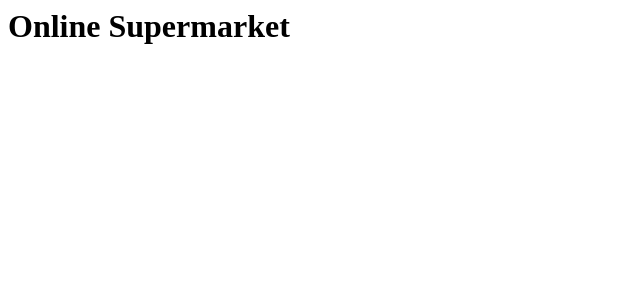
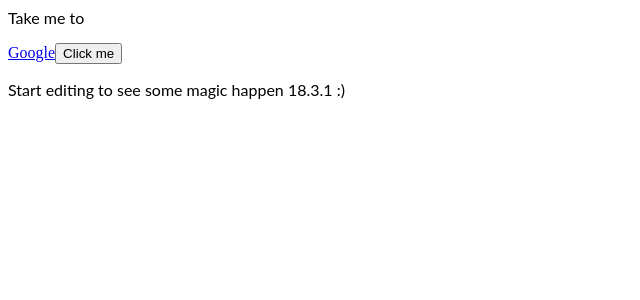
Before and after one commit to maheshmnj/react-ecommerce, a React (Create React App) app: page / in a window 1280 px wide. Shown: the top 300 px of the page, without its empty margins (0-640 px from the left). Built offline with nearby package versions, Linux system fonts and the light colour scheme.

Commit message:
add sample react components

```diff
--- a/src/App.tsx
+++ b/src/App.tsx
@@ -1,10 +1,21 @@
-import * as React from 'react';
-import './style.css';
+import * as React from "react";
+import "./style.css";
+import Link from "./components/Link";
+import Button from "./components/Button";
+import Container from "./components/Container";
 
 export default function App() {
+  function handleClick() {
+    console.log("Button clicked");
+  }
+
   return (
     <div>
-      <h1>Hello StackBlitz!</h1>
+      <p>Take me to</p>
+      <Container>
+        <Link href="https://google.com">Google</Link>
+        <Button onClick={handleClick}>Click me</Button>
+      </Container>
       <p>Start editing to see some magic happen {React.version} :)</p>
     </div>
   );
--- /dev/null
+++ b/src/components/Button.jsx
@@ -0,0 +1,7 @@
+import React from 'react';
+
+const Button = (props) => {
+    return <button onClick={props.onClick}>{props.children}</button>
+}
+
+export default Button;
--- /dev/null
+++ b/src/components/Container.jsx
@@ -0,0 +1,6 @@
+import React from 'react';
+export default function Container(props) {
+    return <div className="container">
+        {props.children}
+    </div>
+}
--- /dev/null
+++ b/src/components/Link.jsx
@@ -0,0 +1,6 @@
+import React from 'react';
+const Link = (props) => {
+    return <a href={props.href}>{props.children}</a>
+}
+
+export default Link;
--- a/src/index.tsx
+++ b/src/index.tsx
@@ -4,16 +4,13 @@ import { createRoot } from "react-dom/client";
 import App from "./App";
 
 const rootElement = document.getElementById("root");
+const root = document.querySelector("#root");
 if (rootElement === null) {
   throw new Error("Root element not found");
 } else {
-  const root = createRoot(rootElement);
-  const element = React.createElement('h1', {
-    className: 'title',
-  },
-    'Online Supermarket'
-  )
-  root.render(
-    element
-  );
+  // const root = createRoot(rootElement);
+  // root.render(
+
+  // );
+  createRoot(rootElement).render(<App />);
 }
```
Also changed, not shown: 1 other file (tests, documents, lock files or other folders).
